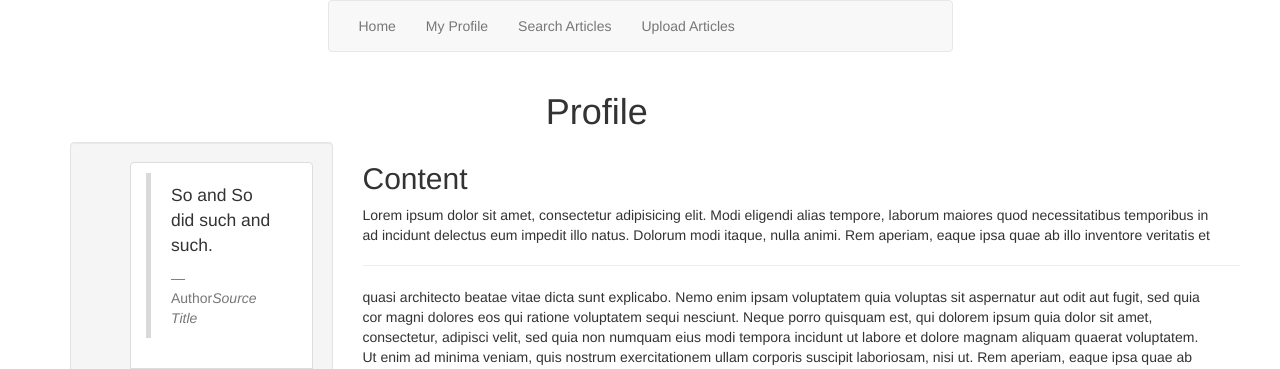
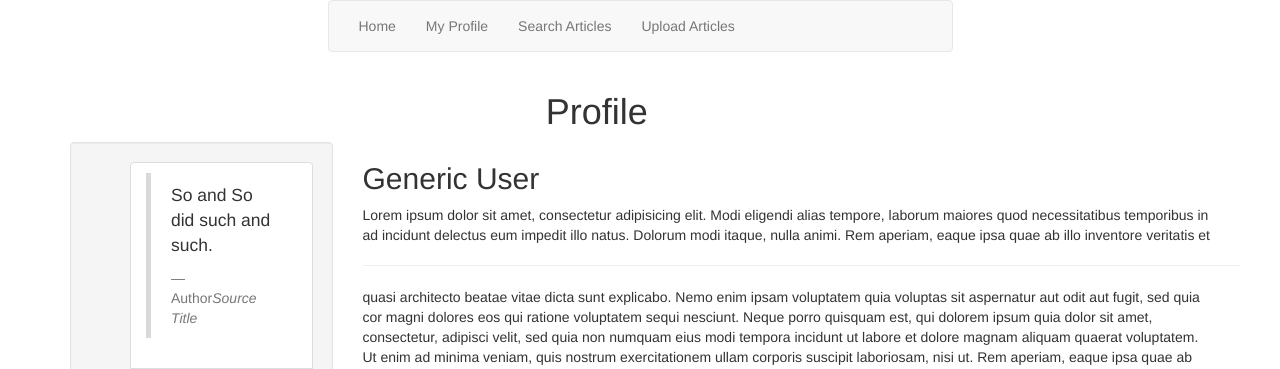
Before and after one commit to jenkinjk/RHIT-Senior-Project-Open-Access-Publishing-System-Sean-Feeney, a Flask app: page /profile in a window 1280 px wide. Shown: the top 369 px of the page. Run offline with Flask 2, Linux system fonts and the light colour scheme; parts of the project's set-up code (start-up, migrations or seed data) failed here and were passed over; some libraries are stand-ins or nearby versions.

Commit message:
small sample of handling a user in the profile page. to be honest, not sure RedisDatabase.py is in this commit. Did not make any changes there

```diff
--- a/flask_code/RedisDatabase.py
+++ b/flask_code/RedisDatabase.py
@@ -15,10 +15,10 @@ class RedisDatabase():
 
   def __init__(self, Test):
     if(Test == "Test"): #We can connect to a second database, which we can clean out without losing production data
-      self.redisDB = redis.StrictRedis(host='localhost', port=6379, db=1)
+      self.redisDB = redis.StrictRedis(host='openscholar.csse.rose-hulman.edu', port=6379, db=1)
       self.clearDatabase()
     else:
-      self.redisDB = redis.StrictRedis(host='localhost', port=6379, db=0)
+      self.redisDB = redis.StrictRedis(host='openscholar.csse.rose-hulman.edu', port=6379, db=0)
     self.wordsToFilter = set(["the","a","an","the","with","of","for","to","from","on","my","his","her","our","is", "your","in","that","have","has", "be", "it", "not","he","she","you","me","them","us","and","do","at","this","but","by","they","if","we","say", "or","will","one","can","like","no","when"])
 
   def clearDatabase(self):
--- a/flask_code/server.py
+++ b/flask_code/server.py
@@ -6,6 +6,7 @@ import pprint
 #import cPickle
 from RedisDatabase import RedisDatabase
 import Paper
+import User
 from datetime import datetime
 
 # if this is true, we use the testing S3 bucket, and the testing redis database, which is cleared out at the beginning of each run
@@ -124,7 +125,8 @@ def login_page():
 
 @app.route('/profile', methods=['GET'])
 def profile_page():
-    return render_template('profile.html')
+    user = User.User("Generic User", [],[],[],[])
+    return render_template('profile.html', user=user)
 
 @app.route('/search', methods=['GET'])
 def search_page():
--- a/flask_code/templates/profile.html
+++ b/flask_code/templates/profile.html
@@ -43,7 +43,7 @@
 			</div>
 		</div>
 		<div class="col-md-9">
-			<h2 id="sec0">Content</h2>
+			<h2 id="sec0">{{ user.username }}</h2>
         	Lorem ipsum dolor sit amet, consectetur adipisicing elit. Modi eligendi alias tempore, laborum maiores quod necessitatibus temporibus in ad incidunt delectus eum impedit illo natus. Dolorum modi itaque, nulla animi.
         	<hr class="col-md-12">
             Rem aperiam, eaque ipsa quae ab illo inventore veritatis et quasi architecto beatae vitae
```
